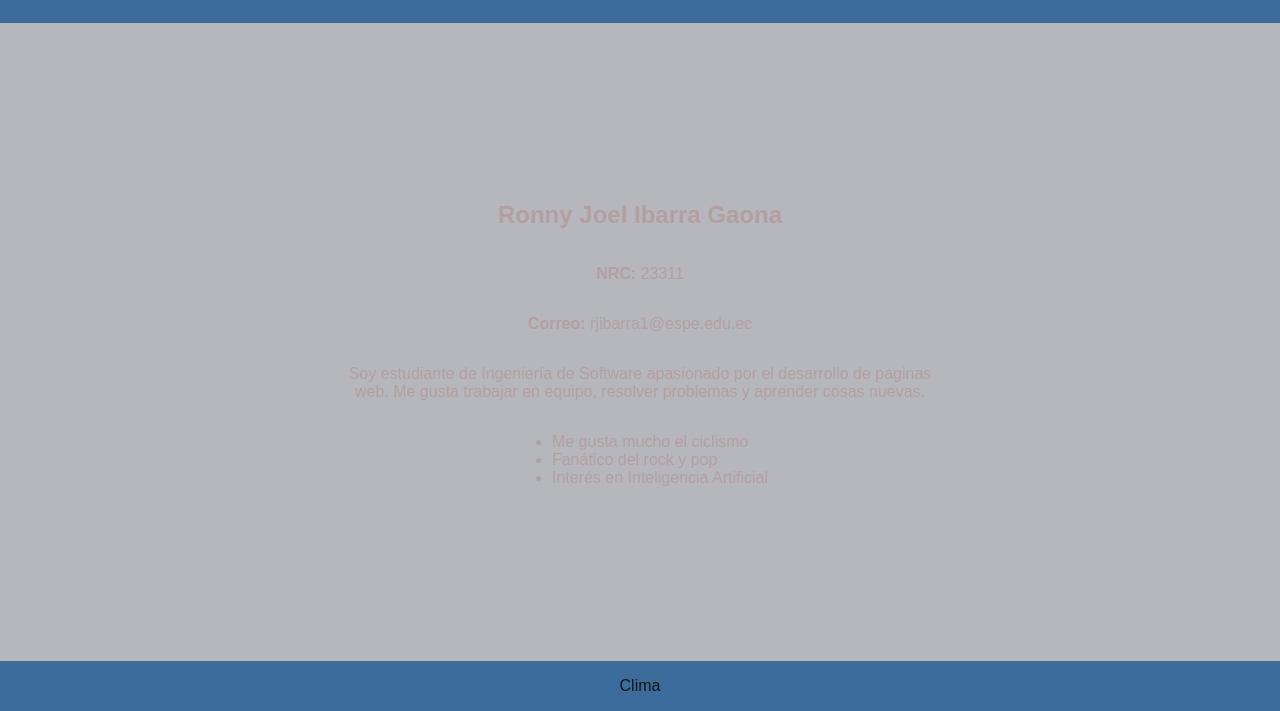
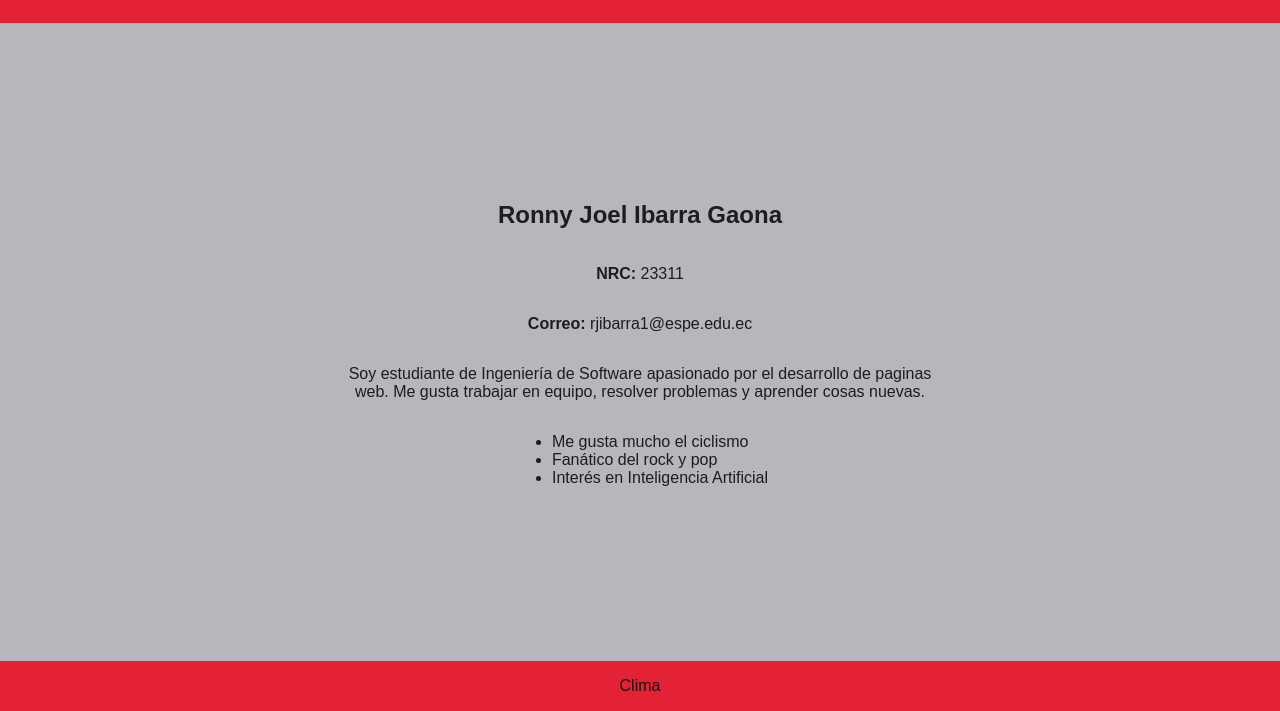
Before and after one commit to RonnyIbarra/Lab6, a website: page public/index.html in a window 1280 px wide. Shown: the part 89-800 px from the top of the page. Drawn offline with Linux system fonts and the light colour scheme.

Commit message:
Despliegue

```diff
--- a/public/index.html
+++ b/public/index.html
@@ -9,7 +9,7 @@
     body {
       font-family: sans-serif;
       background-color: #b5b7bc;
-      color: #b39f9f;
+      color: #1e1c1c;
       display: flex;
       flex-direction: column;
       align-items: center;
@@ -17,7 +17,7 @@
       margin: 0;
     }
     header, footer {
-      background-color: #3c6c9c;
+      background-color: #e42235;
       color: rgb(21, 20, 20);
       width: 100%;
       text-align: center;
```
